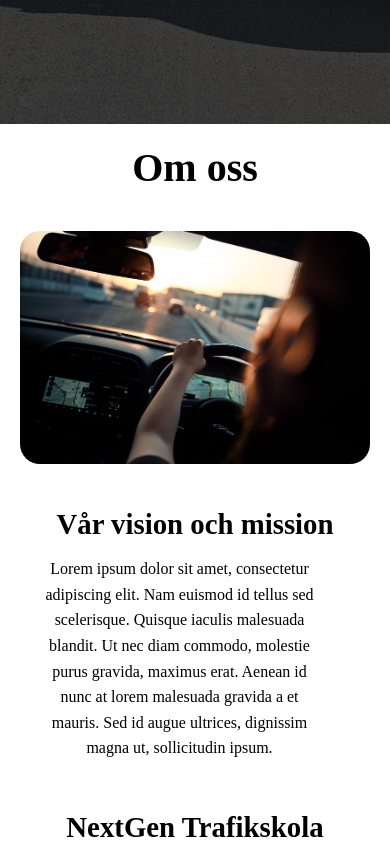
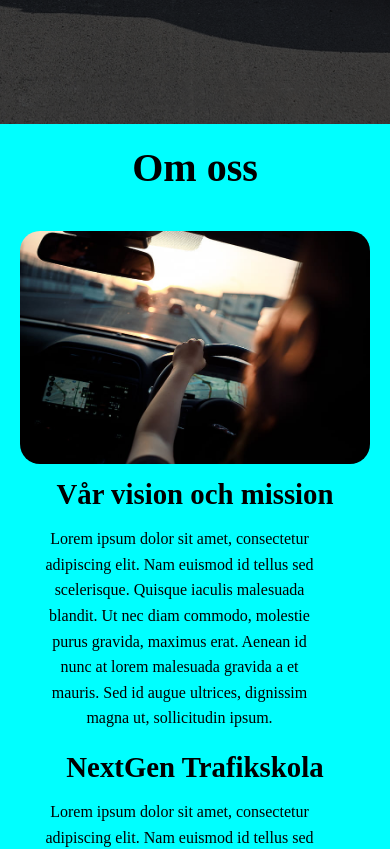
Before and after one commit to youal9/react-project, a React (Vite) app: page / in a window 390 px wide. Shown: the part 720-1569 px from the top of the page. Built offline with nearby package versions, Linux system fonts and the light colour scheme.

Commit message:
Förhindrat sid-scroll i Om oss-sektionen

```diff
--- a/src/Components/Oss/Oss.css
+++ b/src/Components/Oss/Oss.css
@@ -5,6 +5,7 @@
     flex-direction: column;
     align-items: center;
     padding: 50px;
+    overflow-x: hidden;
 }
 .oss h1 {
 
@@ -69,19 +70,18 @@
 
     }
 }
-@media screen and (max-width: 940px) {
+@media screen and (max-width: 767px) {
     .oss {
-
+      background-color: aqua;
         width: 100%;
         height: auto;
         padding: 20px; /* Lite mer padding för bättre luft */
     }
 
     .oss-content {
-        display: flex;
-        flex-direction: column;
-        align-items: center; /* Centrerar allt */
-        gap: 30px; /* Mer avstånd mellan sektioner */
+
+        display: grid;
+        grid-template-columns:  1fr;
     }
 
     .oss-container {
```
